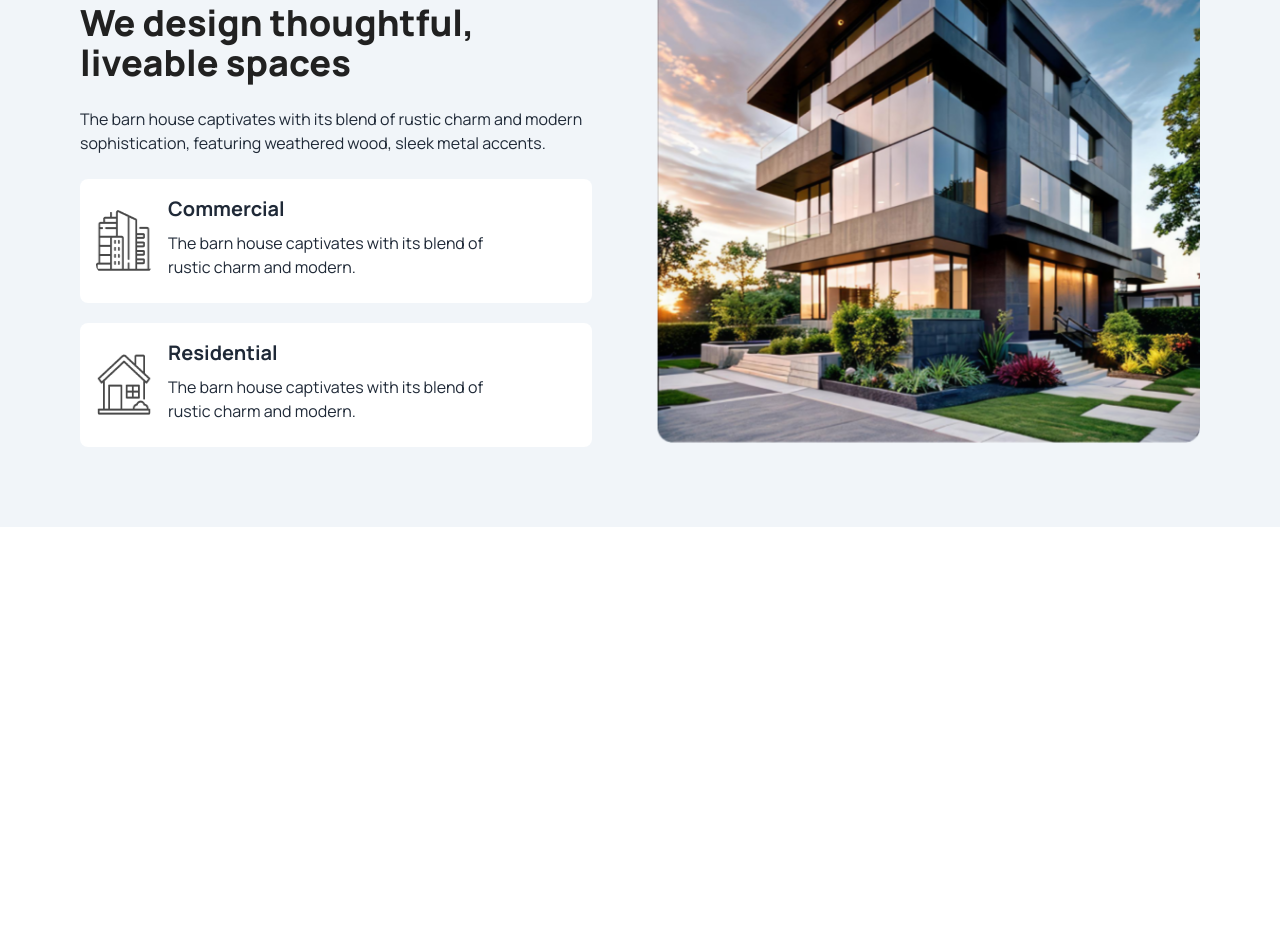
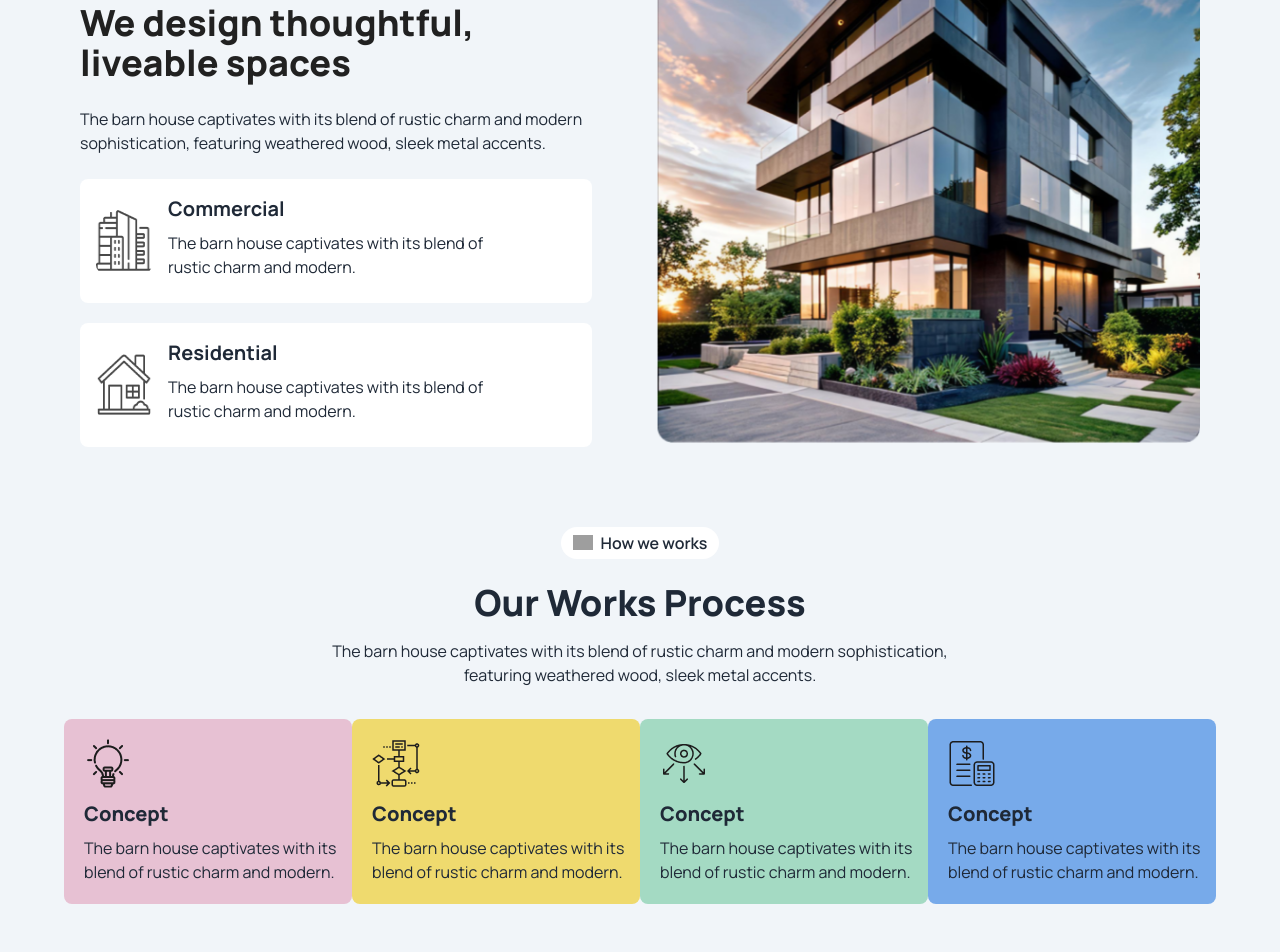
Before and after one commit to m-im-ha/B10A03-Rinterio, a website: page index.html in a window 1280 px wide. Shown: the part 950-1902 px from the top of the page. Before the commit the page ends 1477 px from the top, so only its background shows below. Drawn offline with Linux system fonts and the light colour scheme; grey boxes are pictures that could not be loaded.

Commit message:
edit work process part

```diff
--- a/index.html
+++ b/index.html
@@ -176,58 +176,154 @@
 
     <!-- sections -->
     <main>
-
       <!-- about us section -->
-       <section>
-        <div class="bg-slate-100 lg:p-16 pt-4">
-          <div class="hero-content items-start flex-col-reverse lg:flex-row-reverse">
+      <section>
+        <div class="bg-slate-100 lg:p-16 pt-4 lg:pb-0">
+          <div
+            class="hero-content items-start flex-col-reverse lg:flex-row-reverse"
+          >
             <img
-            class="lg:max-w-[34rem] mb-4 lg:mb-0"
-              src="./assets/Rectangle.png" />
+              class="lg:max-w-[34rem] mb-4 lg:mb-0"
+              src="./assets/Rectangle.png"
+            />
             <div>
-              <img class="mb-4 -ml-8 w-20 hidden lg:flex" src="./assets/Vector.png" alt="">
-              <button class="mx-auto lg:mx-0 mb-4 flex gap-2 justify-center items-center font-semibold bg-white rounded-full px-3 py-1"><img width="20" height="20" src="https://img.icons8.com/ios/50/long-arrow-right--v1.png" alt="long-arrow-right--v1"/> About Us</button>
-              <h1 class="text-2xl lg:text-4xl text-color-main font-extrabold max-w-md text-center lg:text-start">We design thoughtful, liveable spaces</h1>
+              <img
+                class="mb-4 -ml-8 w-20 hidden lg:flex"
+                src="./assets/Vector.png"
+                alt=""
+              />
+              <button
+                class="mx-auto lg:mx-0 mb-4 flex gap-2 justify-center items-center font-semibold bg-white rounded-full px-3 py-1"
+              >
+                <img
+                  width="20"
+                  height="20"
+                  src="https://img.icons8.com/ios/50/long-arrow-right--v1.png"
+                  alt="long-arrow-right--v1"
+                />
+                About Us
+              </button>
+              <h2
+                class="text-2xl lg:text-4xl text-color-main font-extrabold max-w-md text-center lg:text-start"
+              >
+                We design thoughtful, liveable spaces
+              </h2>
               <p class="py-6 max-w-xl text-center lg:text-start">
                 The barn house captivates with its blend of rustic charm and
-modern sophistication, featuring weathered wood, sleek metal accents.
+                modern sophistication, featuring weathered wood, sleek metal
+                accents.
               </p>
 
               <!--  -->
               <div class="bg-white rounded-lg max-w-lg mb-5">
-                <div class="flex gap-4 justify-center lg:justify-start lg:items-center  p-4 lg:flex-row">
+                <div
+                  class="flex gap-4 justify-center lg:justify-start lg:items-center p-4 lg:flex-row"
+                >
                   <img
                     src="./assets/commercial.png"
-                    class="w-14 h-14 lg:h-[65px] lg:max-w-sm rounded-lg" />
+                    class="w-14 h-14 lg:h-[65px] lg:max-w-sm rounded-lg"
+                  />
                   <div>
                     <h1 class="text-xl font-bold">Commercial</h1>
                     <p class="py-2 max-w-xs">
-                      The barn house captivates with its blend of rustic charm and modern.
+                      The barn house captivates with its blend of rustic charm
+                      and modern.
                     </p>
-
                   </div>
                 </div>
               </div>
 
               <!--  -->
               <div class="bg-white rounded-lg max-w-lg">
-                <div class="flex gap-4 justify-center lg:justify-start lg:items-center  p-4 lg:flex-row">
+                <div
+                  class="flex gap-4 justify-center lg:justify-start lg:items-center p-4 lg:flex-row"
+                >
                   <img
                     src="./assets/residential.png"
-                    class="w-14 h-14 lg:h-[65px] lg:max-w-sm rounded-lg" />
+                    class="w-14 h-14 lg:h-[65px] lg:max-w-sm rounded-lg"
+                  />
                   <div>
                     <h1 class="text-xl font-bold">Residential</h1>
                     <p class="py-2 max-w-xs">
-                      The barn house captivates with its blend of rustic charm and modern.
+                      The barn house captivates with its blend of rustic charm
+                      and modern.
                     </p>
-
                   </div>
                 </div>
               </div>
             </div>
           </div>
+
+          <!-- work process -->
+          <div>
+            <button
+              class="mt-16 mx-auto mb-6 flex gap-2 justify-center items-center font-semibold bg-white rounded-full px-3 py-1"
+            >
+              <img
+                width="20"
+                height="20"
+                src="https://img.icons8.com/ios/50/long-arrow-right--v1.png"
+                alt="long-arrow-right--v1"
+              />
+              How we works
+            </button>
+            <h2 class="mb-4 text-2xl lg:text-4xl text-center font-extrabold">
+              Our Works Process
+            </h2>
+            <p
+              class="px-3 lg:px-0 max-w-sm lg:max-w-2xl text-center mx-auto mb-8"
+            >
+              The barn house captivates with its blend of rustic charm and
+              modern sophistication, featuring weathered wood, sleek metal
+              accents.
+            </p>
+
+            <!-- cards -->
+            <div
+              class="grid grid-cols-1 gap-4 lg:gap-0 lg:grid-cols-4 justify-items-center pb-12"
+            >
+              <!-- card 1 -->
+              <div class="bg-color-card-one p-5 pr-0 rounded-lg w-80 lg:w-72">
+                <img class="mb-3" src="./assets/concept.png" alt="" />
+                <h4 class="mb-2 text-xl font-extrabold">Concept</h4>
+                <p class="w-64">
+                  The barn house captivates with its blend of rustic charm and
+                  modern.
+                </p>
+              </div>
+              <!-- card 2 -->
+              <div class="bg-color-card-two p-5 pr-0 rounded-lg w-80 lg:w-72">
+                <img class="mb-3" src="./assets/flow-chart.png" alt="" />
+                <h4 class="mb-2 text-xl font-extrabold">Concept</h4>
+                <p class="w-64">
+                  The barn house captivates with its blend of rustic charm and
+                  modern.
+                </p>
+              </div>
+              <!-- card 3 -->
+              <div class="bg-color-card-three p-5 pr-0 rounded-lg w-80 lg:w-72">
+                <img class="mb-3" src="./assets/vision.png" alt="" />
+                <h4 class="mb-2 text-xl font-extrabold">Concept</h4>
+                <p class="w-64">
+                  The barn house captivates with its blend of rustic charm and
+                  modern.
+                </p>
+              </div>
+              <!-- card 4 -->
+              <div class="bg-color-card-four p-5 pr-0 rounded-lg w-80 lg:w-72">
+                <img class="mb-3" src="./assets/budget-planning.png" alt="" />
+                <h4 class="mb-2 text-xl font-extrabold">Concept</h4>
+                <p class="w-64">
+                  The barn house captivates with its blend of rustic charm and
+                  modern.
+                </p>
+              </div>
+            </div>
+          </div>
         </div>
-       </section>
+      </section>
+
+      <section></section>
     </main>
 
     <!-- footer -->
--- a/tailwind.config.js
+++ b/tailwind.config.js
@@ -10,6 +10,10 @@ module.exports = {
       'color-secondary': '#494949',
       'color-btn-primary': '#ABEF5F',
       'color-btn-secondary': 'rgba(171,239,95,.5)',
+      'color-card-one': '#E7C1D3',
+      'color-card-two': '#EFDA6E',
+      'color-card-three': '#A4DAC3',
+      'color-card-four': '#77AAEA',
 
     },},
 
```
Also changed, not shown: css/style.css.
